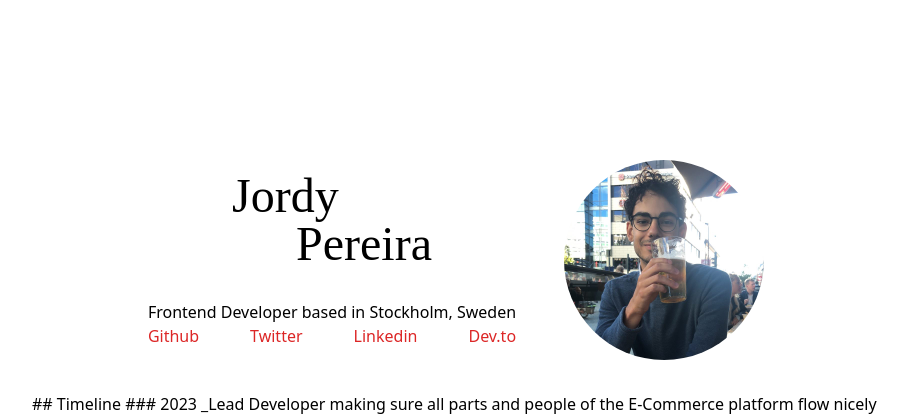
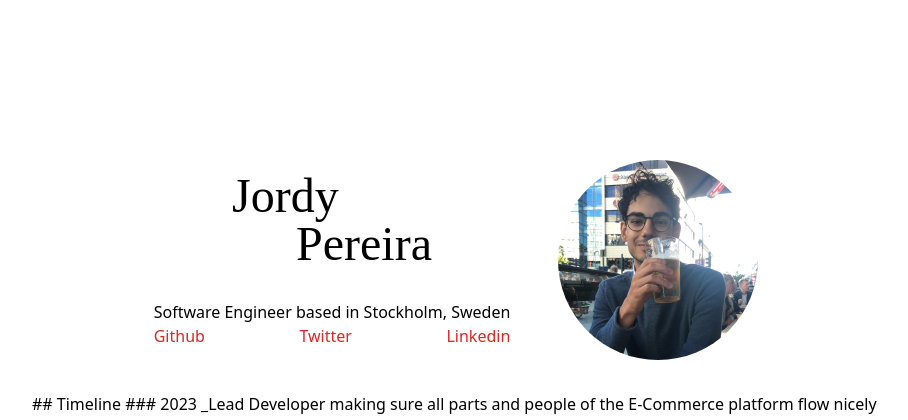
Before and after one commit to jordypereira/homepage-2021, a website built with webpack: page src/timeline.html in a window 1280 px wide. Shown: the top 420 px of the page, without its empty margins (184-1092 px from the left). Built offline with nearby package versions, Linux system fonts and the light colour scheme; files whose address does not match are found by name.

Commit message:
Update timeline.html

```diff
--- a/src/timeline.html
+++ b/src/timeline.html
@@ -37,7 +37,7 @@
             <span>Jordy</span> <span class="ml-16">Pereira</span>
           </h1>
         </a>
-        <div class="mt-4">Frontend Developer based in Stockholm, Sweden</div>
+        <div class="mt-4">Software Engineer based in Stockholm, Sweden</div>
         <ul class="flex w-full justify-between text-red-600  gap-2">
           <li class="hover:text-red-400">
             <a href="https://github.com/jordypereira">Github</a>
@@ -47,9 +47,6 @@
           </li>
           <li class="hover:text-red-400">
             <a href="https://www.linkedin.com/in/jordypereira">Linkedin</a>
-          </li>
-          <li class="hover:text-red-400">
-            <a href="https://dev.to/jordypereira">Dev</a>.to
           </li>
         </ul>
       </div>
```
